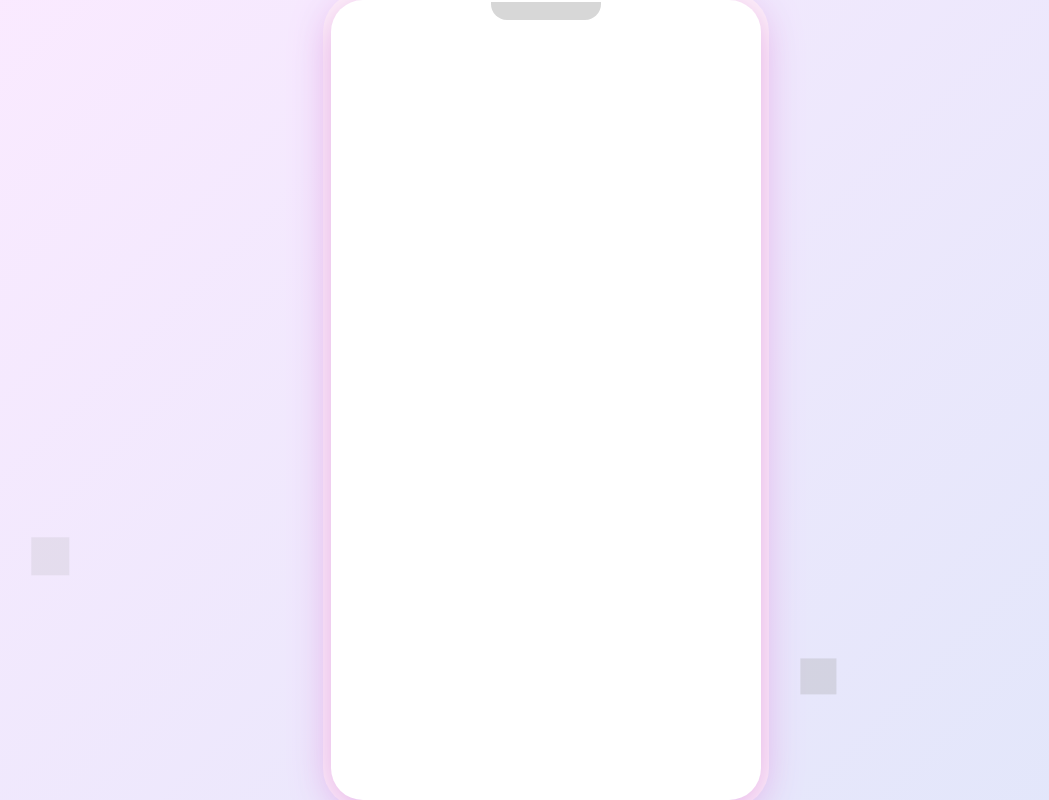
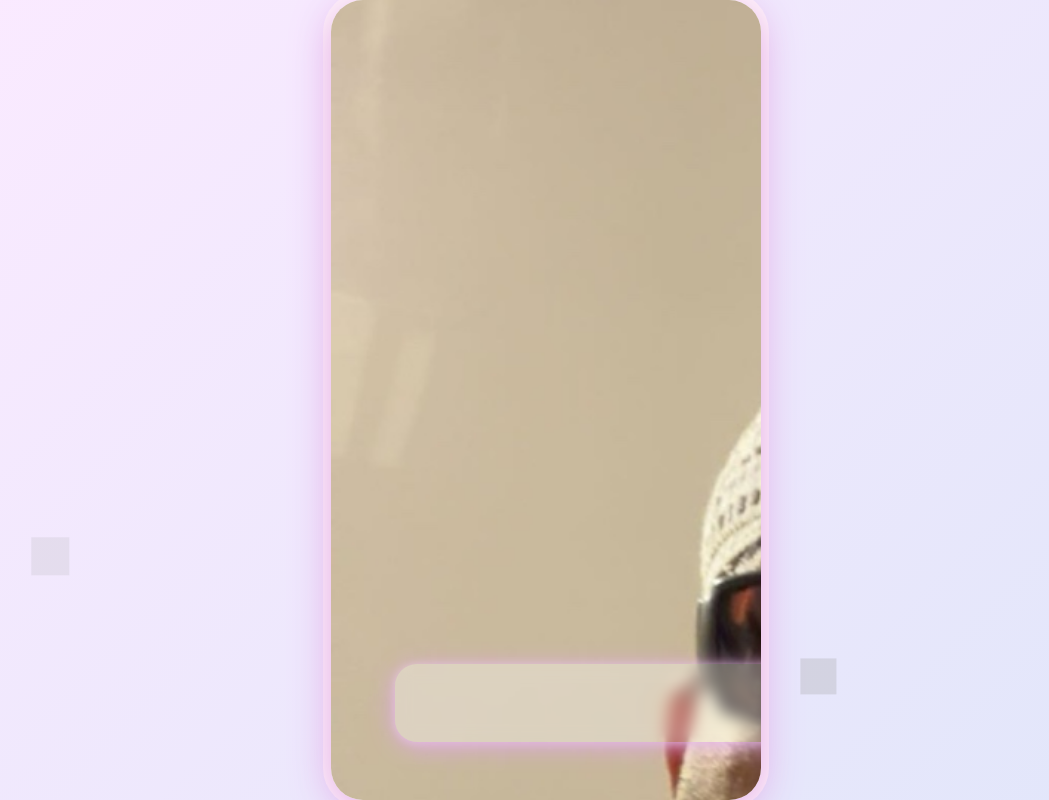
Before and after one commit to abodi22/princessroroeid, a plain HTML site: page index.html in a window 1280 px wide. Shown: the whole page, without its empty margins (94-1143 px from the left). Drawn offline with Linux system fonts and the light colour scheme; grey boxes are pictures that could not be loaded; a web font is replaced by a local one.

Commit message:
index.html

```diff
--- a/index.html
+++ b/index.html
@@ -503,67 +503,6 @@
     .show-list .home-screen { opacity: 0; visibility: hidden; pointer-events: none; }
     .show-chat .imessage-container { display: flex; }
     .show-chat .conversation-list, .show-chat .home-screen { opacity: 0; visibility: hidden; pointer-events: none; }
-    /* Lock Screen Styles */
-    .lock-screen {
-      min-height: 100vh;
-      width: 100vw;
-      display: flex;
-      flex-direction: column;
-      justify-content: center;
-      align-items: center;
-      padding-top: calc(32px + env(safe-area-inset-top));
-      padding-bottom: calc(32px + env(safe-area-inset-bottom));
-      box-sizing: border-box;
-    }
-    .lock-notch {
-      position: absolute;
-      top: 0; left: 50%;
-      transform: translateX(-50%);
-      width: 110px;
-      height: 18px;
-      background: #222;
-      border-radius: 0 0 16px 16px;
-      z-index: 3;
-      margin-top: 2px;
-      opacity: 0.18;
-    }
-    .lock-time {
-      font-size: 4.2rem;
-      color: #fff;
-      margin-top: 160px;
-      margin-bottom: 0;
-      text-shadow: 0 2px 8px #0008;
-      font-family: 'Baloo Bhaijaan 2', 'Cairo', Arial, sans-serif;
-      font-weight: 700;
-      letter-spacing: 2px;
-      text-align: center;
-    }
-    .lock-date {
-      color: #fff;
-      font-size: 1.25rem;
-      margin-bottom: 32px;
-      text-shadow: 0 1px 4px #0008;
-      font-family: 'Cairo', Arial, sans-serif;
-      text-align: center;
-    }
-    .lock-icons {
-      display: none;
-    }
-    .lock-swipe-bar {
-      width: 120px;
-      height: 6px;
-      background: #fff8;
-      border-radius: 3px;
-      margin-bottom: 32px;
-      opacity: 0.7;
-      cursor: grab;
-      touch-action: none;
-      transition: background 0.2s;
-    }
-    .lock-swipe-bar.active {
-      background: #a259c6;
-      opacity: 1;
-    }
     /* Home Screen Adjustments */
     .home-status-bar { display: none !important; }
     .app-label { display: none !important; }
@@ -729,13 +668,6 @@
     <img src="https://cdn.pixabay.com/photo/2013/07/12/12/58/heart-146186_1280.png" class="heart heart3" alt="heart">
   </div>
   <div class="iphone-frame" id="iphoneFrame">
-    <!-- Lock Screen -->
-    <div class="lock-screen" id="lockScreen">
-      <div class="lock-notch"></div>
-      <div class="lock-time" id="lockTime">١:٤٨</div>
-      <div class="lock-date" id="lockDate">الجمعة، ١٤ يونيو</div>
-      <div class="lock-swipe-bar" id="lockSwipeBar"></div>
-    </div>
     <!-- Home Screen -->
     <div class="home-screen" id="homeScreen">
       <!-- Notification Banner -->
@@ -835,8 +767,8 @@
         </div>
       </div>
     </div>
-    <!-- Chat Screen (hidden by default) -->
-    <div class="imessage-container">
+    <!-- Chat Screen (MOI) -->
+    <div class="imessage-container" id="imessageContainer">
       <div class="status-bar">
         <span>١:٤٨</span>
         <div class="notch"></div>
@@ -895,75 +827,15 @@
     </div>
   </div>
   <script>
+    // Remove lock screen logic
     // Helper to show only one screen at a time
     function showScreen(screen) {
-      const screens = ['lockScreen', 'homeScreen', 'convList', 'imessageContainer'];
+      const screens = ['homeScreen', 'convList', 'imessageContainer'];
       screens.forEach(id => {
         const el = document.getElementById(id);
         if (el) el.style.display = (id === screen) ? 'flex' : 'none';
       });
     }
-    // Lock screen logic
-    let startY = null;
-    let isSwiping = false;
-    const lockScreen = document.getElementById('lockScreen');
-    const swipeBar = document.getElementById('lockSwipeBar');
-    function unlockHome() {
-      showScreen('homeScreen');
-    }
-    // Swipe up gesture for lock screen
-    swipeBar.addEventListener('touchstart', function(e) {
-      startY = e.touches[0].clientY;
-      isSwiping = true;
-      swipeBar.classList.add('active');
-    });
-    swipeBar.addEventListener('touchmove', function(e) {
-      if (!isSwiping) return;
-      let deltaY = e.touches[0].clientY - startY;
-      if (deltaY < -60) {
-        unlockHome();
-        isSwiping = false;
-        swipeBar.classList.remove('active');
-      }
-    });
-    swipeBar.addEventListener('touchend', function() {
-      isSwiping = false;
-      swipeBar.classList.remove('active');
-    });
-    // Also support mouse drag for desktop
-    swipeBar.addEventListener('mousedown', function(e) {
-      startY = e.clientY;
-      isSwiping = true;
-      swipeBar.classList.add('active');
-    });
-    document.addEventListener('mousemove', function(e) {
-      if (!isSwiping) return;
-      let deltaY = e.clientY - startY;
-      if (deltaY < -60) {
-        unlockHome();
-        isSwiping = false;
-        swipeBar.classList.remove('active');
-      }
-    });
-    document.addEventListener('mouseup', function() {
-      isSwiping = false;
-      swipeBar.classList.remove('active');
-    });
-    // Set lock screen time and date
-    function updateLockTime() {
-      var now = new Date();
-      var hours = now.getHours();
-      var mins = now.getMinutes();
-      var timeStr = hours.toString().padStart(2, '0') + ':' + mins.toString().padStart(2, '0');
-      document.getElementById('lockTime').textContent = timeStr;
-      // Arabic day and month (simple)
-      var days = ['الأحد','الاثنين','الثلاثاء','الأربعاء','الخميس','الجمعة','السبت'];
-      var months = ['يناير','فبراير','مارس','أبريل','مايو','يونيو','يوليو','أغسطس','سبتمبر','أكتوبر','نوفمبر','ديسمبر'];
-      var dateStr = days[now.getDay()] + '، ' + now.getDate() + ' ' + months[now.getMonth()];
-      document.getElementById('lockDate').textContent = dateStr;
-    }
-    setInterval(updateLockTime, 1000);
-    updateLockTime();
     // Notification banner auto-hide
     setTimeout(function() {
       var notif = document.getElementById('notifBanner');
@@ -997,8 +869,8 @@
     function showHome() {
       showScreen('homeScreen');
     }
-    // On load, show only the lock screen
-    showScreen('lockScreen');
+    // On load, show only the home screen
+    showScreen('homeScreen');
   </script>
 </body>
 </html>
```
